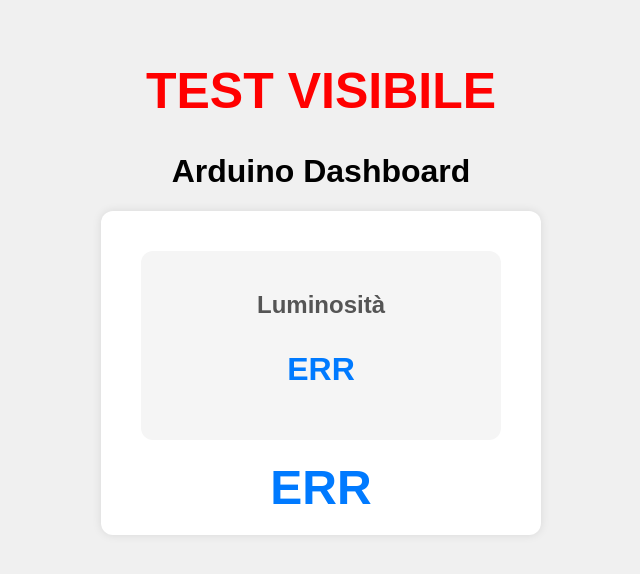
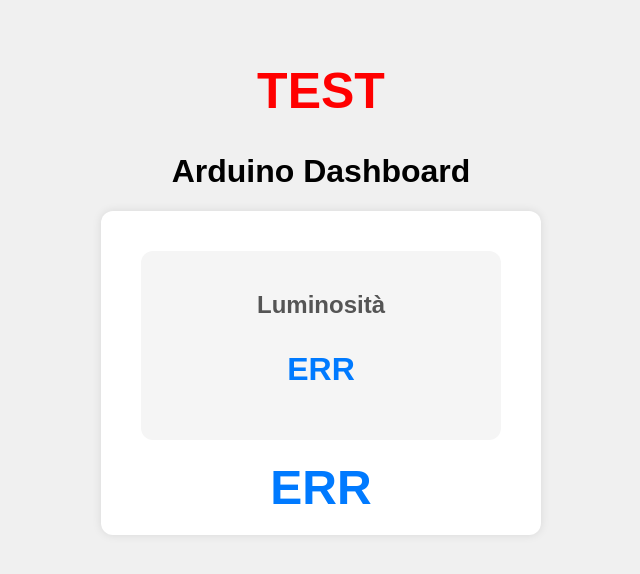
Before and after one commit to maurocesare/-cesare-dashboards, a plain HTML site: page index.html in a window 1280 px wide. Shown: the whole page, without its empty margins (319-959 px from the left). Drawn offline with Linux system fonts and the light colour scheme; no server answers.

Commit message:
Update index.html

```diff
--- a/index.html
+++ b/index.html
@@ -30,7 +30,7 @@
     </style>
 </head>
 <body>
-    <h1 style="font-size:50px; color:red; text-align:center;">TEST VISIBILE</h1>
+    <h1 style="font-size:50px; color:red; text-align:center;">TEST </h1>
 
 <h1>Arduino Dashboard</h1>
 
```
